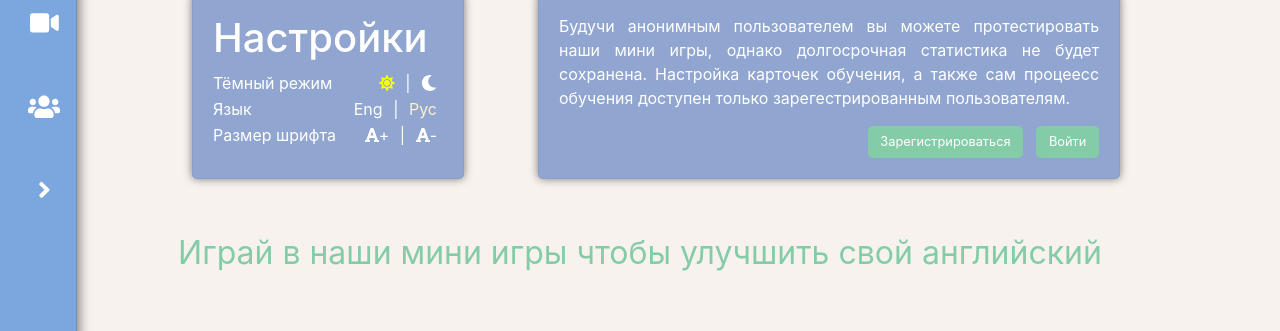
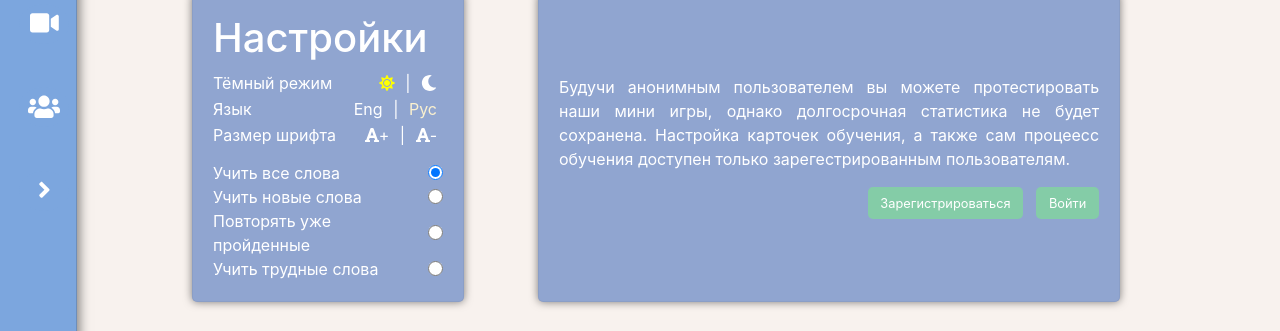
Before and after one commit to Yan-Black/RS-Lang, a React app: page / in a window 1280 px wide. Shown: the part 189-520 px from the top of the page. Built offline with nearby package versions, Linux system fonts and the light colour scheme.

Commit message:
feat: add study modes

```diff
--- a/src/components/Main/MainSettings/index.scss
+++ b/src/components/Main/MainSettings/index.scss
@@ -2,16 +2,22 @@ $card-font-hover: #fbf1cf;
 $font: #fff;
 
 .settings-block {
-  height: 25%;
+  height: 60%;
   display: flex;
   flex-direction: column;
   justify-content: space-between;
 }
 
-.settings-block-option {
+.settings-block-option,
+.settings-block-modes {
   display: flex;
   justify-content: space-between;
   align-items: center;
+}
+
+.settings-block-modes {
+  margin-top: 1vw;
+  height: 50%;
 }
 
 .settings-btn-lang {
@@ -33,15 +39,6 @@ $font: #fff;
 }
 
 
-.modes {
-  float: right;
-}
-
-.modes > i {
-  margin-right: 10px;
-  color: white;
-}
-
 .sun[class*="active"] {
   color:yellow !important;
 }
@@ -50,15 +47,28 @@ $font: #fff;
   color: rgb(0, 255, 255) !important;
 }
 
+.settings-study-modes {
+  padding: 0;
+  margin: 0;
+  list-style: none;
+  width: 100%;
+  height: 100%;
+  display: flex;
+  flex-direction: column;
+  justify-content: space-between;
+}
 
-.lang-switch {
-  float: right;
-  margin-right: 12px;
+.study-option {
+  display: flex;
+  width: 100%;
+  align-items: center;
+  justify-content: space-between;
 }
-.active-lang {
-  color: $card-font-hover;
+
+.mode-check {
+  width: 1.2vw;
+  height: 1.2vw;
+  padding: 0;
+  margin: 0;
+  cursor: pointer;
 }
-.font-switch {
-  float: right;
-  margin-right: 12px;
-}
--- a/src/components/Main/MainSettings/index.tsx
+++ b/src/components/Main/MainSettings/index.tsx
@@ -4,8 +4,10 @@ import { useDispatch, useSelector } from 'react-redux';
 import { State } from 'models';
 import { faSun, faMoon, faFont } from '@fortawesome/free-solid-svg-icons';
 import { FontAwesomeIcon } from '@fortawesome/react-fontawesome';
-import { setTheme, changeAppLang } from 'containers/Main/actions';
-import { eng, ru } from 'constants/main-page-constants';
+import { setTheme, changeAppLang, updateStudySettings } from 'containers/Main/actions';
+import {
+  eng, ru, studyModesRu, studyModesEng,
+} from 'constants/main-page-constants';
 import './index.scss';
 
 const Settings: React.FC = () => {
@@ -29,7 +31,9 @@ const Settings: React.FC = () => {
   const theme = useSelector((state: State) => state.mainTheme.theme);
   const dispatch = useDispatch();
   const lang = useSelector((state: State) => state.mainLang.lang);
+  const studyMode = useSelector((state: State) => state.mainStudyMode.studyModes);
   const [usedLang, setUsedLang] = lang === 'eng' ? useState(eng) : useState(ru);
+  const [usedModes, setModes] = lang === 'eng' ? useState(studyModesEng) : useState(studyModesRu);
   const changeToRus = () => dispatch(changeAppLang('ru'));
   const changeToEng = () => dispatch(changeAppLang('eng'));
   const langHandler = () => {
@@ -49,8 +53,32 @@ const Settings: React.FC = () => {
     dispatch(setTheme('light'));
     localStorage.setItem('theme', JSON.stringify({ theme: 'light' }));
   };
+  const [selected, setSelected] = useState('trainAllWords');
+  const modeHandler = (e: any) => {
+    const target = e.currentTarget;
+    setSelected(target.value);
+    studyMode[target.id] = true;
+    const modesToChange: [string, boolean][] = Object.entries(studyMode);
+    modesToChange.forEach((mode) => {
+      if (mode[0] === target.id) {
+        mode[1] = true;
+      } else {
+        mode[1] = false;
+      }
+    });
+    const newModes = Object.fromEntries(modesToChange);
+    dispatch(updateStudySettings(newModes));
+  };
 
-  useEffect(() => (lang === 'eng' ? setUsedLang(eng) : setUsedLang(ru)), [lang]);
+  useEffect(() => {
+    if (lang === 'eng') {
+      setUsedLang(eng);
+      setModes(studyModesEng);
+    } else {
+      setUsedLang(ru);
+      setModes(studyModesRu);
+    }
+  }, [lang]);
 
   return (
     <div className="main-control-center">
@@ -142,8 +170,24 @@ const Settings: React.FC = () => {
             </button>
           </div>
         </div>
+        <div className="settings-block-modes">
+          <ul className="settings-study-modes">
+            {usedModes.map((modes) => (
+              <li key={modes.name} className="study-option">
+                <span>{modes.name}</span>
+                <input
+                  type="radio"
+                  className="mode-check"
+                  value={modes.id}
+                  id={modes.id}
+                  checked={selected === modes.id}
+                  onChange={modeHandler}
+                />
+              </li>
+            ))}
+          </ul>
+        </div>
       </div>
-      <div />
     </div>
   );
 };
--- a/src/constants/main-page-constants/index.ts
+++ b/src/constants/main-page-constants/index.ts
@@ -156,19 +156,39 @@ export const cardRuOptions = [
     ],
   },
   {
-    category: 'Настройки слов:',
+    category: 'Настройки карточки слова:',
     sentencies: [
       {
-        str: 'Показать ответ',
-        val: 'showAnswer',
+        str: 'Показывать транскрипцию',
+        val: 'showTranscription',
       },
       {
-        str: 'Удалить слово',
-        val: 'deleteWord',
+        str: 'Показывать картинку',
+        val: 'showImage',
       },
       {
-        str: 'Сложное слово',
-        val: 'difficultWord',
+        str: 'Автопроизношение слова',
+        val: 'autoPronounce',
+      },
+      {
+        str: 'Показывать перевод текста',
+        val: 'showTextTranslate',
+      },
+      {
+        str: 'Кнопка "показать ответ"',
+        val: 'showAnswerBtn',
+      },
+      {
+        str: 'Кнопка "удалить слово"',
+        val: 'deleteWordBtn',
+      },
+      {
+        str: 'Кнопка "сложное слово"',
+        val: 'difficultWordBtn',
+      },
+      {
+        str: 'Кнопки интервального повторения',
+        val: 'repeatBtn',
       },
     ],
   },
@@ -193,19 +213,39 @@ export const cardEngOptions = [
     ],
   },
   {
-    category: 'Word settings:',
+    category: 'Word card settings:',
     sentencies: [
       {
-        str: 'Show answer',
-        val: 'showAnswer',
+        str: 'Show transcription',
+        val: 'showTranscription',
       },
       {
-        str: 'Delete word',
-        val: 'deleteWord',
+        str: 'Show image',
+        val: 'showImage',
       },
       {
-        str: 'Difficult word',
-        val: 'difficultWord',
+        str: 'Autoplay pronunciation',
+        val: 'autoPronounce',
+      },
+      {
+        str: 'Show text translate',
+        val: 'showTextTranslate',
+      },
+      {
+        str: 'Show answer button',
+        val: 'showAnswerBtn',
+      },
+      {
+        str: 'Delete word button',
+        val: 'deleteWordBtn',
+      },
+      {
+        str: 'Difficult word button',
+        val: 'difficultWordBtn',
+      },
+      {
+        str: 'Show repeat buttons',
+        val: 'repeatBtn',
       },
     ],
   },
@@ -255,18 +295,42 @@ export const checkBoxesRu = [
   { name: 'Перевод слова', id: 'translate' },
   { name: 'Предложение объясняющее значение слова', id: 'wordMeaning' },
   { name: 'Предложение - пример использования слова', id: 'example' },
-  { name: 'Показать ответ', id: 'showAnswer' },
-  { name: 'Удалить слово', id: 'deleteWord' },
-  { name: 'Сложное слово', id: 'difficultWord' },
+  { name: 'Показывать транскрипцию', id: 'showTranscription' },
+  { name: 'Показывать картинку', id: 'showImage' },
+  { name: 'Автопроизношение слова', id: 'autoPronounce' },
+  { name: 'Показывать перевод текста', id: 'showTextTranslate' },
+  { name: 'Кнопка "показать ответ"', id: 'showAnswerBtn' },
+  { name: 'Кнопка "удалить слово"', id: 'deleteWordBtn' },
+  { name: 'Кнопка "сложное слово"', id: 'difficultWordBtn' },
+  { name: 'Кнопки интервального повторения', id: 'repeatBtn' },
 ];
 
 export const checkBoxesEng = [
   { name: 'Word translate', id: 'translate' },
   { name: 'Sentence with word meaning explanation', id: 'wordMeaning' },
   { name: 'Sentence with examlple of word usage', id: 'example' },
-  { name: 'Show answer', id: 'showAnswer' },
-  { name: 'Delete word', id: 'deleteWord' },
-  { name: 'Difficult word', id: 'difficultWord' },
+  { name: 'Show transcription', id: 'showTranscription' },
+  { name: 'Show image', id: 'showImage' },
+  { name: 'Autoplay pronunciation', id: 'autoPronounce' },
+  { name: 'Show text translate', id: 'showTextTranslate' },
+  { name: 'Show answer button', id: 'showAnswerBtn' },
+  { name: 'Delete word button', id: 'deleteWordBtn' },
+  { name: 'Difficult word button', id: 'difficultWordBtn' },
+  { name: 'Show repeat buttons', id: 'repeatBtn' },
 ];
 
 export const cardsNames = ['audioCall', 'englishPuzzle', 'ourGame', 'savannah', 'speakIt', 'sprint'];
+
+export const studyModesRu = [
+  { name: 'Учить все слова', id: 'trainAllWords' },
+  { name: 'Учить новые слова', id: 'onlyNew' },
+  { name: 'Повторять уже пройденные', id: 'onlyRepeat' },
+  { name: 'Учить трудные слова', id: 'onlyDifficult' },
+];
+
+export const studyModesEng = [
+  { name: 'Lear all words', id: 'trainAllWords' },
+  { name: 'Learn only new words', id: 'onlyNew' },
+  { name: 'Repeat known words', id: 'onlyRepeat' },
+  { name: 'Learn difficult words', id: 'onlyDifficult' },
+];
--- a/src/containers/Main/actions.ts
+++ b/src/containers/Main/actions.ts
@@ -1,7 +1,7 @@
 import { Action } from 'redux';
 import { ActionType } from './constants';
 import {
-  ActionModalInfo, InitialStateModalInfo, ActionTheme, ActionSettings,
+  ActionModalInfo, InitialStateModalInfo, ActionTheme, ActionSettings, ActionStudy,
 } from './models';
 
 export const openModal = (): Action => ({
@@ -41,3 +41,8 @@ export const changeAppLang = (lang: string) => ({
   type: ActionType.CHANGE_LANG,
   payload: lang,
 });
+
+export const updateStudySettings = (obj: any): ActionStudy => ({
+  type: ActionType.UPDATE_STUDY_SETTINGS,
+  payload: obj,
+});
--- a/src/containers/Main/constants.ts
+++ b/src/containers/Main/constants.ts
@@ -7,4 +7,5 @@ export enum ActionType {
   UPDATE_SETTINGS = 'UPDATE_SETTINGS',
   UPDATE_AMOUNT = 'UPDATE_AMOUNT',
   CHANGE_LANG = 'CHANGE_LANG',
+  UPDATE_STUDY_SETTINGS = 'UPDATE_STUDY_SETTINGS',
 }
--- a/src/containers/Main/settingsEnabledReducer.ts
+++ b/src/containers/Main/settingsEnabledReducer.ts
@@ -3,12 +3,14 @@ import { InitialStateHintsState, ActionSettings, InitialStateHintsEnabled } from
 import { ActionType } from './constants';
 
 const initialHintsState: InitialStateHintsState = {
-  translate: true,
-  wordMeaning: true,
-  example: true,
-  showAnswer: true,
-  deleteWord: true,
-  difficultWord: true,
+  showTranscription: true,
+  showImage: true,
+  autoPronounce: true,
+  showTextTranslate: true,
+  showAnswerBtn: true,
+  deleteWordBtn: true,
+  difficultWordBtn: true,
+  repeatBtn: true,
 };
 
 if (!localStorage.getItem('savedSettings')) {
--- a/src/models/state/index.ts
+++ b/src/models/state/index.ts
@@ -13,6 +13,7 @@ export interface State {
   mainLang;
   mainReg;
   mainLog;
+  mainStudyMode;
   audioCallPage;
   audioCallLevel;
   audioCallRound;
--- a/src/store/index.tsx
+++ b/src/store/index.tsx
@@ -31,6 +31,7 @@ import userNameReducer from 'containers/Authorisation/userNameReducer';
 import mainLangReducer from 'containers/Main/mainLangReducer';
 import regFormReducer from 'containers/Authorisation/regFormReducer';
 import logFormReducer from 'containers/Authorisation/logFormReducer';
+import studyModesReducer from 'containers/Main/studyModesReducer.';
 import appReducer from '../containers/App/reducer';
 import btnsReducer from '../containers/Games/EnglishPuzzle/HeaderBlock/HintButtons/btnsReducer';
 import wordsReducer from '../containers/Games/EnglishPuzzle/HeaderBlock/SettingsBlock/wordsReducer';
@@ -55,6 +56,7 @@ const rootReducer = combineReducers({
   mainCardsWords: cardsWordsAmountReducer,
   mainSettings: settingsOpenReducer,
   mainSetEnabled: settingsEnabledReducer,
+  mainStudyMode: studyModesReducer,
   mainLang: mainLangReducer,
   mainLog: logFormReducer,
   mainReg: regFormReducer,
```
Also changed, not shown: src/containers/Main/models.ts (+23 -6 lines), src/containers/Main/studyModesReducer..ts (added, +28 -0 lines), .eslintrc.json.
